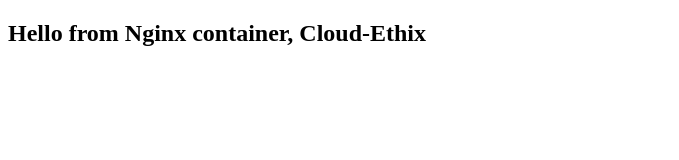
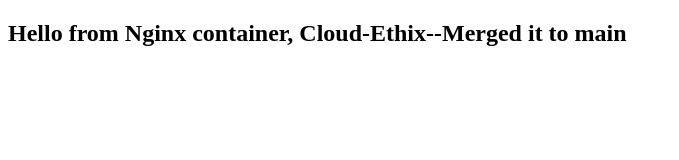
Before and after one commit to Rahulshukla086/cloudethix_nginx, a plain HTML site: page index.html in a window 1280 px wide. Shown: the whole page, without its empty margins (0-679 px from the left). Drawn offline with Linux system fonts and the light colour scheme.

Commit message:
Update index.html

```diff
--- a/index.html
+++ b/index.html
@@ -5,6 +5,6 @@
  <title>Cloud-Ethix, Docker Nginx</title>
 </head>
 <body>
- <h2>Hello from Nginx container, Cloud-Ethix</h2>
+ <h2>Hello from Nginx container, Cloud-Ethix--Merged it to main</h2>
 </body>
 </html>
```
